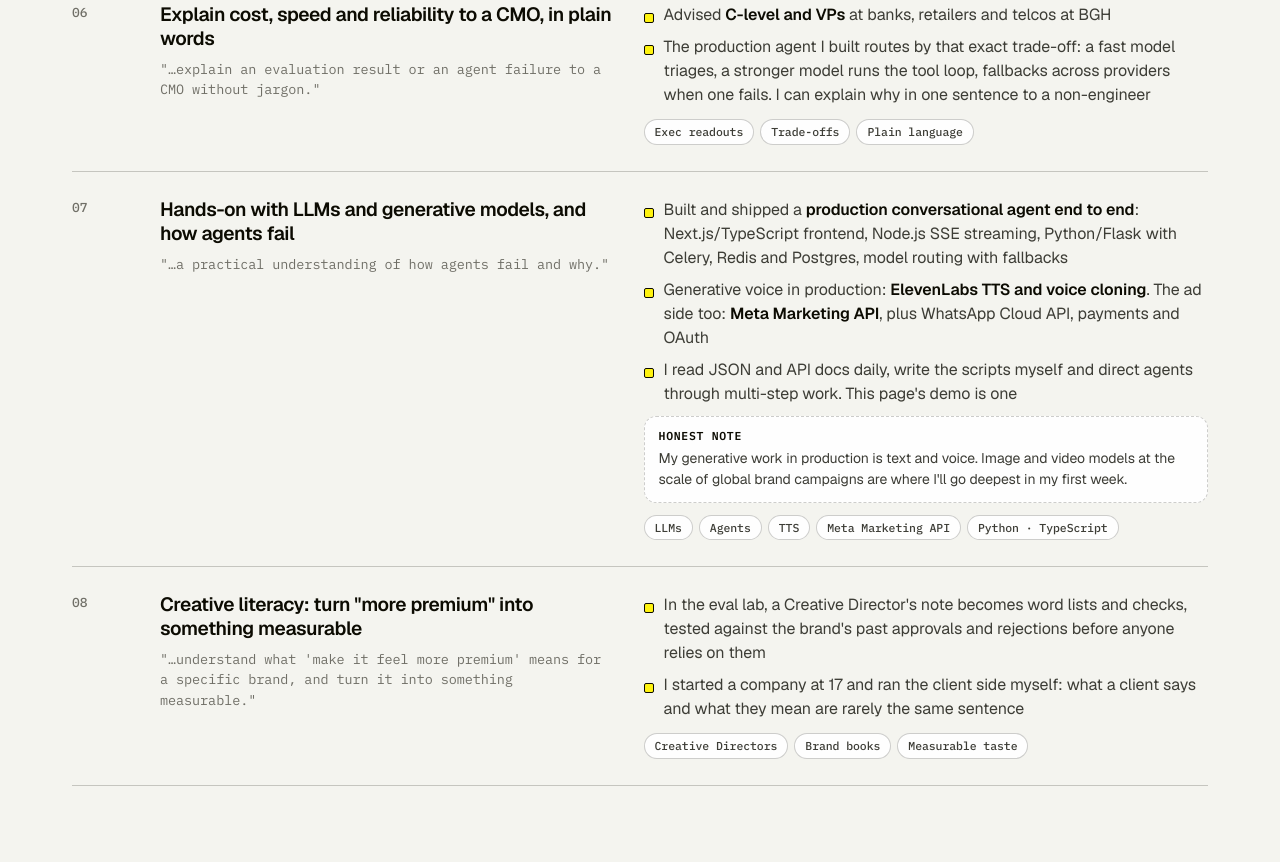
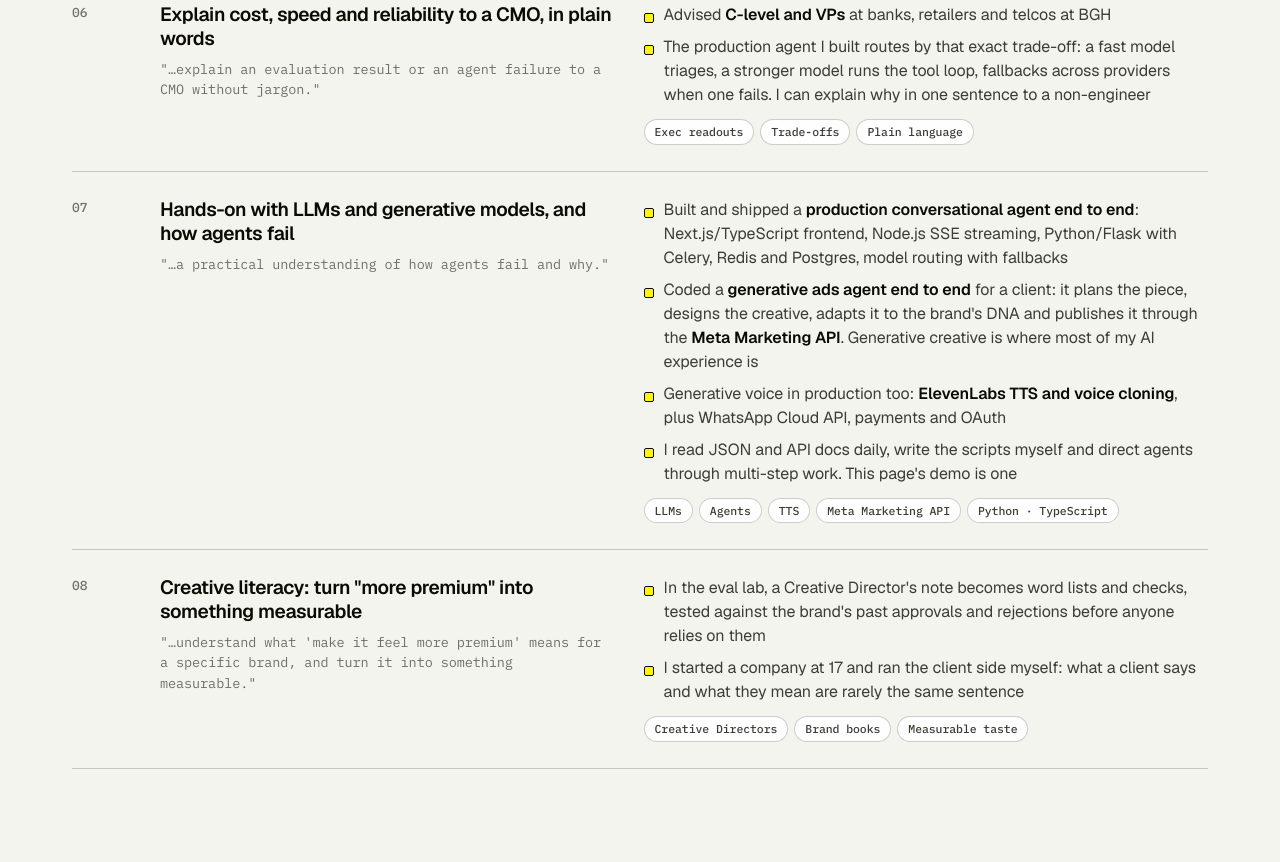
Before and after one commit to Juanbeines/cv-juan-martin, a website: page pencil-agent-architect/index.html in a window 1280 px wide. Shown: the part 2609-3471 px from the top of the page. Drawn offline with nearby package versions, Linux system fonts and the light colour scheme.

Commit message:
Pencil page: generative ads agent experience
Co-Authored-By: Claude Opus 5.5 <noreply@anthropic.com>

```diff
--- a/pencil-agent-architect/index.html
+++ b/pencil-agent-architect/index.html
@@ -440,7 +440,7 @@ section{padding:96px 0 0}
       <div class="mrow reveal">
         <div class="n">07</div>
         <div><h3>Hands-on with LLMs and generative models, and how agents fail</h3><p class="q">"…a practical understanding of how agents fail and why."</p></div>
-        <div><ul><li>Built and shipped a <b>production conversational agent end to end</b>: Next.js/TypeScript frontend, Node.js SSE streaming, Python/Flask with Celery, Redis and Postgres, model routing with fallbacks</li><li>Generative voice in production: <b>ElevenLabs TTS and voice cloning</b>. The ad side too: <b>Meta Marketing API</b>, plus WhatsApp Cloud API, payments and OAuth</li><li>I read JSON and API docs daily, write the scripts myself and direct agents through multi-step work. This page's demo is one</li></ul><p class="honest"><b>Honest note</b>My generative work in production is text and voice. Image and video models at the scale of global brand campaigns are where I'll go deepest in my first week.</p><div class="tags"><span>LLMs</span><span>Agents</span><span>TTS</span><span>Meta Marketing API</span><span>Python · TypeScript</span></div></div>
+        <div><ul><li>Built and shipped a <b>production conversational agent end to end</b>: Next.js/TypeScript frontend, Node.js SSE streaming, Python/Flask with Celery, Redis and Postgres, model routing with fallbacks</li><li>Coded a <b>generative ads agent end to end</b> for a client: it plans the piece, designs the creative, adapts it to the brand's DNA and publishes it through the <b>Meta Marketing API</b>. Generative creative is where most of my AI experience is</li><li>Generative voice in production too: <b>ElevenLabs TTS and voice cloning</b>, plus WhatsApp Cloud API, payments and OAuth</li><li>I read JSON and API docs daily, write the scripts myself and direct agents through multi-step work. This page's demo is one</li></ul><div class="tags"><span>LLMs</span><span>Agents</span><span>TTS</span><span>Meta Marketing API</span><span>Python · TypeScript</span></div></div>
       </div>
       <div class="mrow reveal">
         <div class="n">08</div>
```
